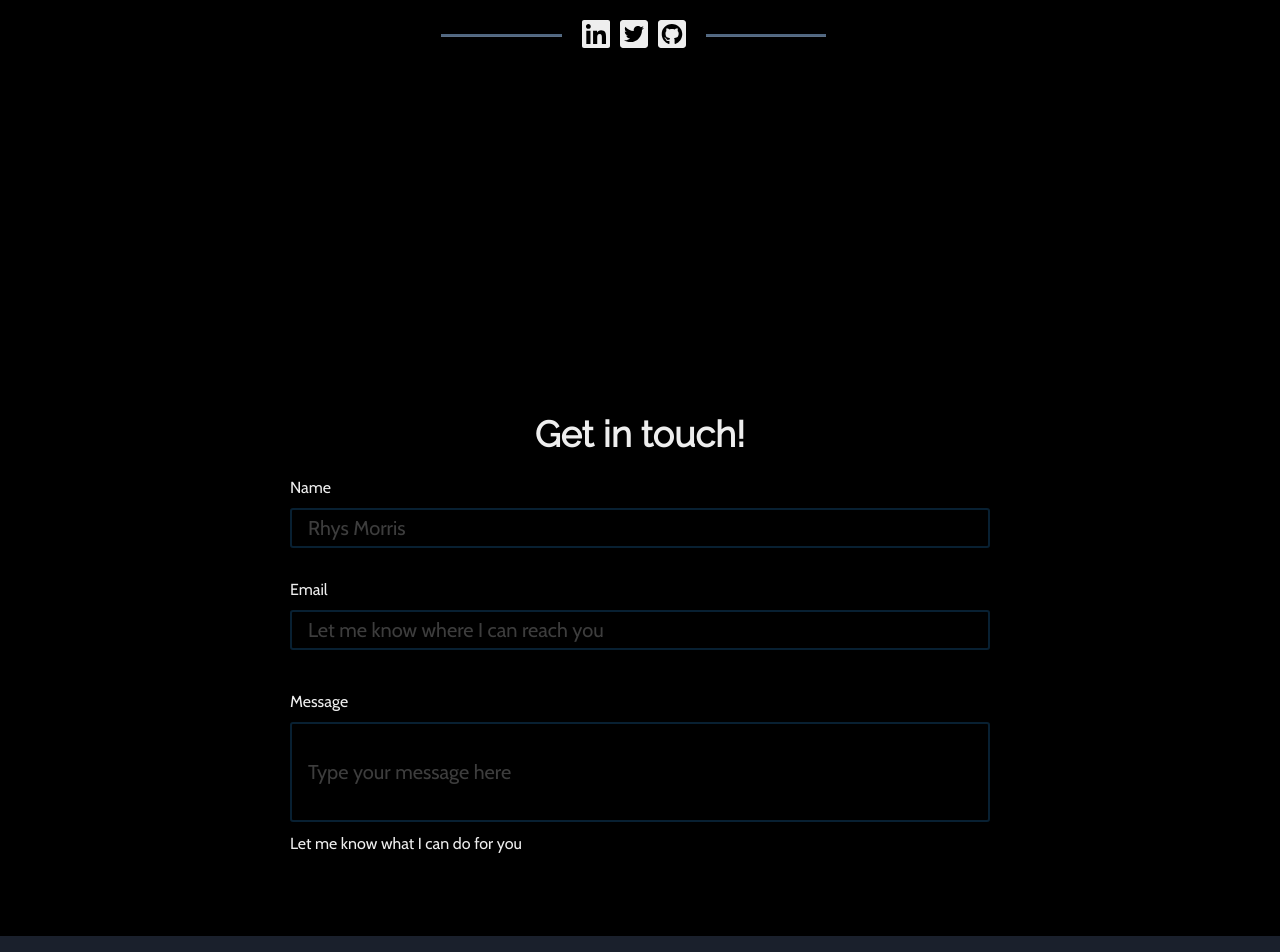
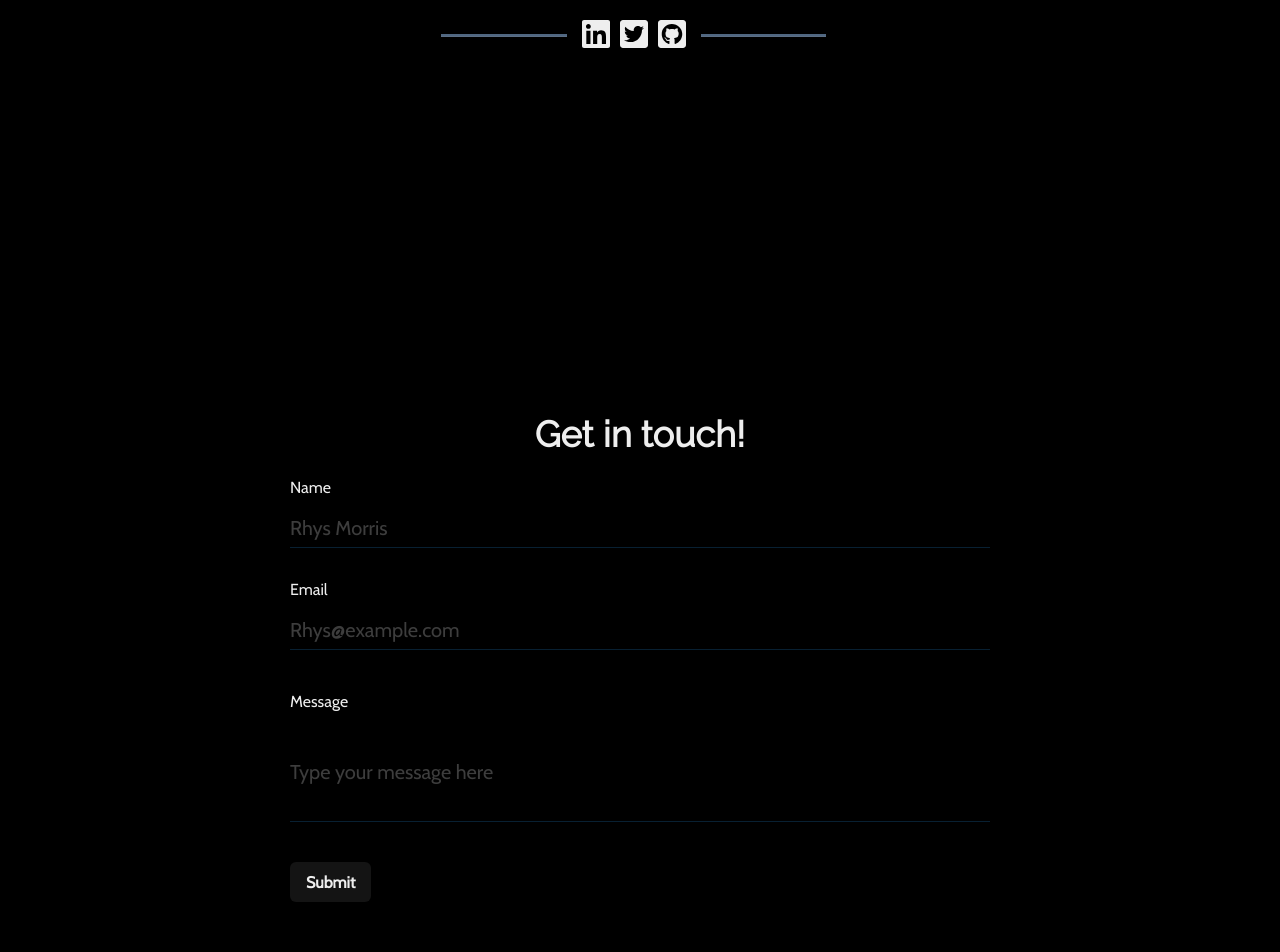
Before and after one commit to Rhys-Morris/portfolio-v2, a Next.js app: page / in a window 1280 px wide. Shown: the part 437-1389 px from the top of the page. Built offline with nearby package versions, Linux system fonts and the light colour scheme; a web font is replaced by a local one.

Commit message:
Minor style changes to contact section

```diff
--- a/src/components/Contact.tsx
+++ b/src/components/Contact.tsx
@@ -7,7 +7,7 @@ import {
   FormLabel,
   Input,
   Center,
-  Text,
+  Button,
 } from "@chakra-ui/react";
 import APP_COLORS from "../style/colorTheme";
 
@@ -28,7 +28,7 @@ const Contact = () => {
       }}
     >
       <Center>
-        <Flex direction="column" width="700px">
+        <Flex direction="column" width="700px" zIndex="2">
           <Heading alignSelf="center" mb="20px">
             Get in touch!
           </Heading>
@@ -36,9 +36,8 @@ const Contact = () => {
             <FormControl mb="30px">
               <FormLabel size="sm">Name</FormLabel>
               <Input
+                variant="flushed"
                 borderColor={APP_COLORS.tertiaryDark}
-                borderWidth="2px"
-                borderRadius="3px"
                 placeholder="Rhys Morris"
                 value={name}
                 onChange={(e) => setName(e.target.value)}
@@ -48,10 +47,9 @@ const Contact = () => {
             <FormControl mb="30px">
               <FormLabel size="sm">Email</FormLabel>
               <Input
-                borderWidth="2px"
+                variant="flushed"
                 borderColor={APP_COLORS.tertiaryDark}
-                borderRadius="3px"
-                placeholder="Let me know where I can reach you"
+                placeholder="Rhys@example.com"
                 value={email}
                 onChange={(e) => setEmail(e.target.value)}
                 mb="10px"
@@ -61,10 +59,9 @@ const Contact = () => {
             <FormControl mb="30px">
               <FormLabel size="sm">Message</FormLabel>
               <Input
+                variant="flushed"
                 borderColor={APP_COLORS.tertiaryDark}
-                borderWidth="2px"
                 height="100px"
-                borderRadius="3px"
                 type="textarea"
                 placeholder="Type your message here"
                 value={message}
@@ -72,8 +69,8 @@ const Contact = () => {
                 fontSize="20px"
                 mb="10px"
               />
-              <Text size="sm">Let me know what I can do for you</Text>
             </FormControl>
+            <Button>Submit</Button>
           </form>
         </Flex>
       </Center>
--- a/src/components/Hero.tsx
+++ b/src/components/Hero.tsx
@@ -95,7 +95,7 @@ const Hero = () => {
             Software Developer
           </Heading>
           <Flex align="center" zIndex="2" width="100%">
-            <Divider bg={APP_COLORS.fontHighlight} h="2px" mr="20px" />
+            <Divider bg={APP_COLORS.fontHighlight} h="2px" mr="10px" />
             <Link
               href="https://au.linkedin.com/in/rhys-morris-37ba241b9"
               isExternal
@@ -103,20 +103,26 @@ const Hero = () => {
               <FontAwesomeIcon
                 icon={faLinkedin}
                 size="2x"
-                style={{ marginRight: "10px" }}
+                style={{ margin: "0 5px" }}
               />
             </Link>
             <Link href="https://twitter.com/rhysmorris91" isExternal>
               <FontAwesomeIcon
                 icon={faTwitterSquare}
                 size="2x"
-                style={{ marginRight: "10px" }}
+                style={{ margin: "0 5px" }}
               />
             </Link>
             <Link href="https://github.com/Rhys-Morris" isExternal>
-              <FontAwesomeIcon icon={faGithubSquare} size="2x" />
+              <FontAwesomeIcon
+                icon={faGithubSquare}
+                size="2x"
+                style={{
+                  margin: "0 5px",
+                }}
+              />
             </Link>
-            <Divider bg={APP_COLORS.fontHighlight} h="2px" ml="20px" />
+            <Divider bg={APP_COLORS.fontHighlight} h="2px" ml="10px" />
           </Flex>
         </Flex>
       </Center>
```
